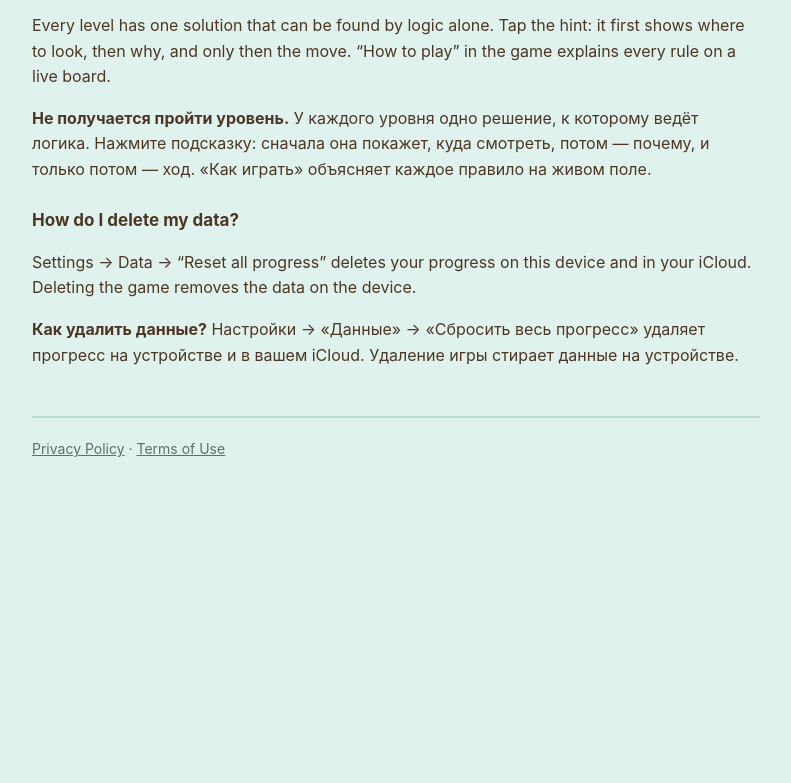
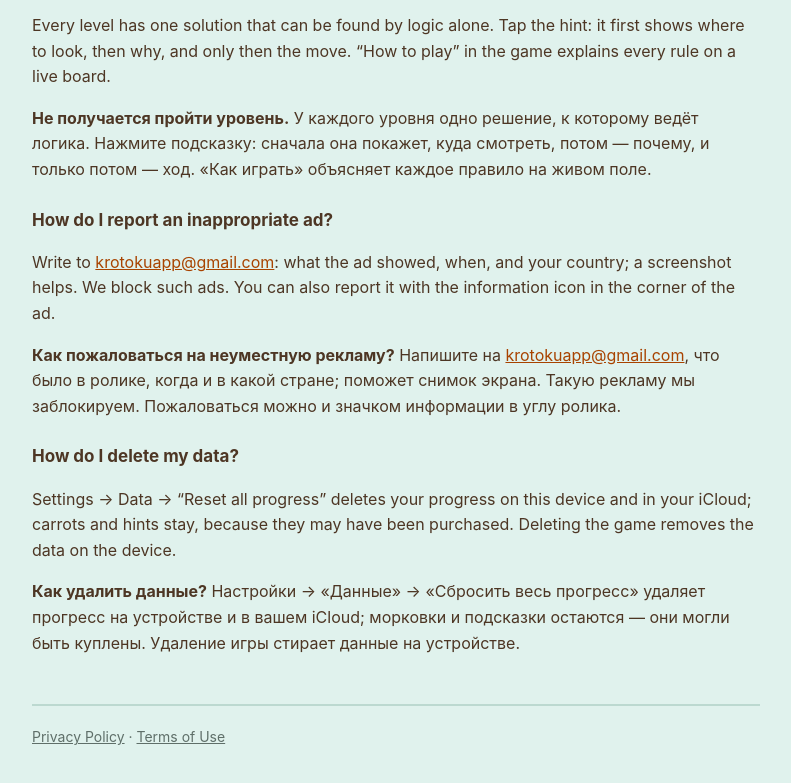
Before and after one commit to krotokuapp/krotoku.github.io, a plain HTML site: page support.html in a window 1280 px wide. Shown: the part 1155-1938 px from the top of the page, without its empty margins (244-1035 px from the left). Before the commit the page ends 1680 px from the top, so only its background shows below. Drawn offline with Linux system fonts and the light colour scheme.

Commit message:
Политика и поддержка: сброс прогресса, защита данных, жалоба на рекламу
Co-Authored-By: Claude Opus 5.5 <noreply@anthropic.com>

```diff
--- a/support.html
+++ b/support.html
@@ -49,9 +49,13 @@
   <p>Every level has one solution that can be found by logic alone. Tap the hint: it first shows where to look, then why, and only then the move. “How to play” in the game explains every rule on a live board.</p>
   <p lang="ru"><b>Не получается пройти уровень.</b> У каждого уровня одно решение, к которому ведёт логика. Нажмите подсказку: сначала она покажет, куда смотреть, потом — почему, и только потом — ход. «Как играть» объясняет каждое правило на живом поле.</p>
 
+  <h3>How do I report an inappropriate ad?</h3>
+  <p>Write to <a href="mailto:krotokuapp@gmail.com">krotokuapp@gmail.com</a>: what the ad showed, when, and your country; a screenshot helps. We block such ads. You can also report it with the information icon in the corner of the ad.</p>
+  <p lang="ru"><b>Как пожаловаться на неуместную рекламу?</b> Напишите на <a href="mailto:krotokuapp@gmail.com">krotokuapp@gmail.com</a>, что было в ролике, когда и в какой стране; поможет снимок экрана. Такую рекламу мы заблокируем. Пожаловаться можно и значком информации в углу ролика.</p>
+
   <h3>How do I delete my data?</h3>
-  <p>Settings → Data → “Reset all progress” deletes your progress on this device and in your iCloud. Deleting the game removes the data on the device.</p>
-  <p lang="ru"><b>Как удалить данные?</b> Настройки → «Данные» → «Сбросить весь прогресс» удаляет прогресс на устройстве и в вашем iCloud. Удаление игры стирает данные на устройстве.</p>
+  <p>Settings → Data → “Reset all progress” deletes your progress on this device and in your iCloud; carrots and hints stay, because they may have been purchased. Deleting the game removes the data on the device.</p>
+  <p lang="ru"><b>Как удалить данные?</b> Настройки → «Данные» → «Сбросить весь прогресс» удаляет прогресс на устройстве и в вашем iCloud; морковки и подсказки остаются — они могли быть куплены. Удаление игры стирает данные на устройстве.</p>
 
   <footer>
     <a href="privacy.html">Privacy Policy</a> ·
```
Also changed, not shown: privacy.html (+4 -4 lines).
